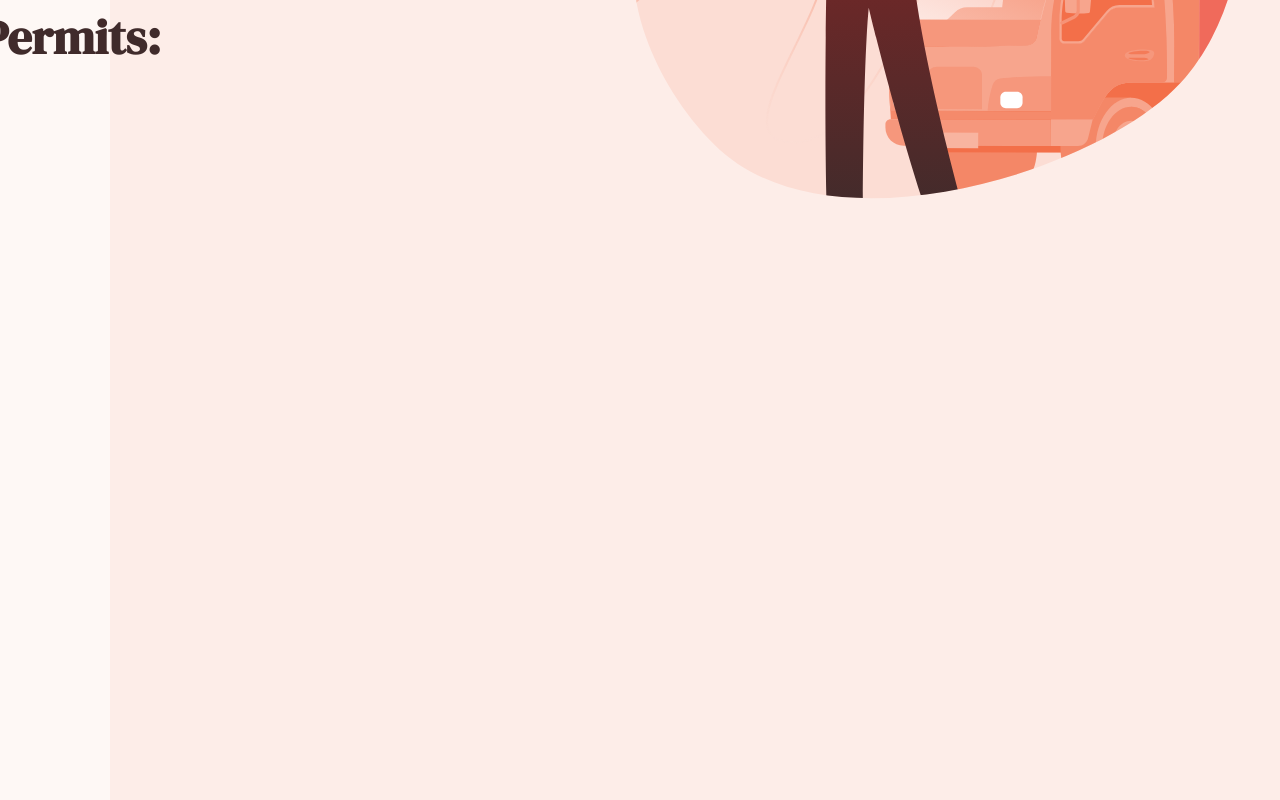
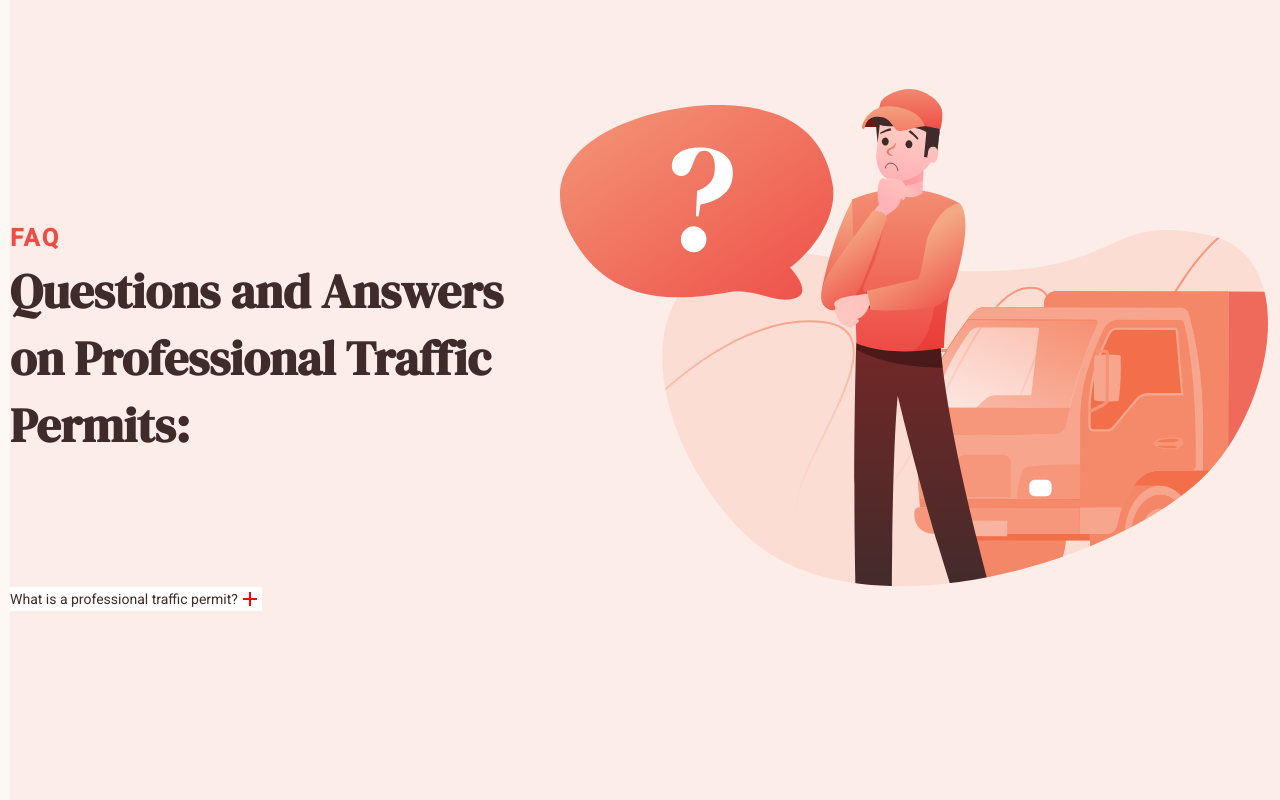
Before and after one commit to leoorlandin/traffic-landing-page, a React (Create React App) app: page / in a window 1280 px wide. Shown: the part 3266-4066 px from the top of the page. Built offline with nearby package versions, Linux system fonts and the light colour scheme.

Commit message:
initiate FaqCard component

```diff
--- /dev/null
+++ b/src/components/FaqCard/index.js
@@ -0,0 +1,32 @@
+import React, { useState } from 'react';
+import PropTypes from 'prop-types';
+
+import * as S from './styles';
+
+const FaqCard = ({ textContent }) => {
+
+  const [openCard, setOpenCard] = useState('add');
+
+  const handleOpenCardButton = () => {
+    setOpenCard(openCard === 'add' ? 'remove' : 'add')
+  }
+
+
+  return (
+    <S.FaqCard>
+      {textContent}
+      <i
+        className="material-icons"
+        onClick={handleOpenCardButton}
+      >
+        {openCard}
+      </i>
+    </S.FaqCard>
+  );
+};
+
+export default FaqCard;
+
+FaqCard.propTypes = {
+  textContent: PropTypes.string.isRequired,
+};
--- /dev/null
+++ b/src/components/FaqCard/styles.js
@@ -0,0 +1,18 @@
+import styled from 'styled-components';
+
+
+export const FaqCard = styled.div`
+  display: flex;
+  align-items: center;
+  justify-content: space-between;
+  height: 90;
+  width: 550;
+  background: white;
+  color: #402B2B;
+
+  i {
+    color: red;
+    cursor: pointer;
+    outline: none;
+  }
+`;
--- a/src/pages/Home/index.js
+++ b/src/pages/Home/index.js
@@ -2,9 +2,10 @@ import React from 'react';
 
 import * as S from './styles';
 
-import PrimaryButton from '../../components/PrimaryButton'
+import Header from '../../components/Header';
+import PrimaryButton from '../../components/PrimaryButton';
+import FaqCard from '../../components/FaqCard';
 
-import Header from '../../components/Header';
 
 import Illustration from '../../assets/Illustration.svg';
 import HowToIllustration from '../../assets/HowToIllustration.svg';
@@ -17,7 +18,7 @@ const Home = () => {
         <Header />
         <S.BannerSection>
           <h1>Your awesome traffic permit consultant.</h1>
-          <PrimaryButton width={220} height={60} textContent="GET STARTED" ButtonAsset="arrow_right_alt"></PrimaryButton>
+          <PrimaryButton width={220} height={60} textContent="GET STARTED" ButtonAsset="arrow_right_alt" />
         </S.BannerSection>
       </S.MainBanner>
 
@@ -50,6 +51,10 @@ const Home = () => {
           <img src={FaqIllustration} alt="FAQ seciton illustration" />
         </S.FaqBanner>
 
+        <S.FaqCards>
+          <FaqCard textContent="What is a professional traffic permit?"/>
+        </S.FaqCards>
+
       </S.FaqSection>
 
     </>
--- a/src/pages/Home/styles.js
+++ b/src/pages/Home/styles.js
@@ -112,20 +112,18 @@ export const HowToTexts = styled.div`
 
 export const FaqSection = styled.div`
   display: flex;
-  /* padding: 50px 130px 50px 0; */
+  flex-direction: column;
   background: #FDEDE8;
-  width: 1170px;
+  max-width: 1270px;
   height: 1500px;
   border-radius: 20% 0 0;
   position: relative;
   margin-left: auto;
-
   justify-content: center;
 `;
 
 export const FaqBanner = styled.div`
   display: flex;
-  margin-right: 170px;
   max-height: 700px;
 
   align-items: center;
@@ -156,3 +154,7 @@ export const FaqBannerTexts = styled.div`
     color: ${TextBodyColor};
     }
 `;
+
+export const FaqCards = styled.div`
+  display: flex;
+`;
```
